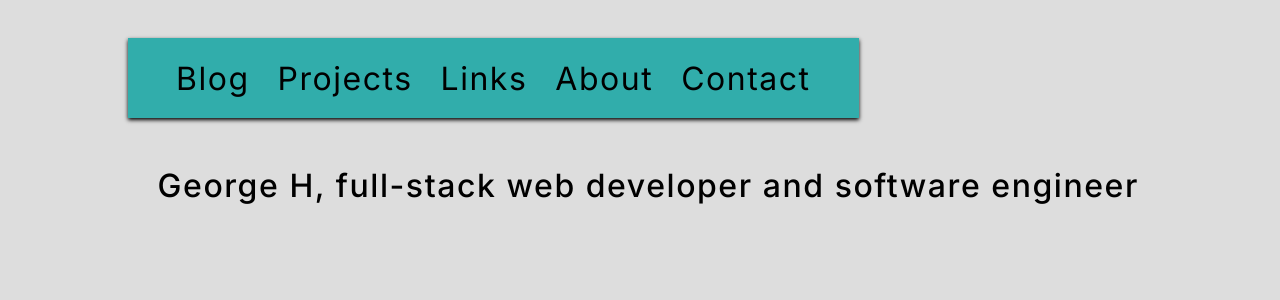
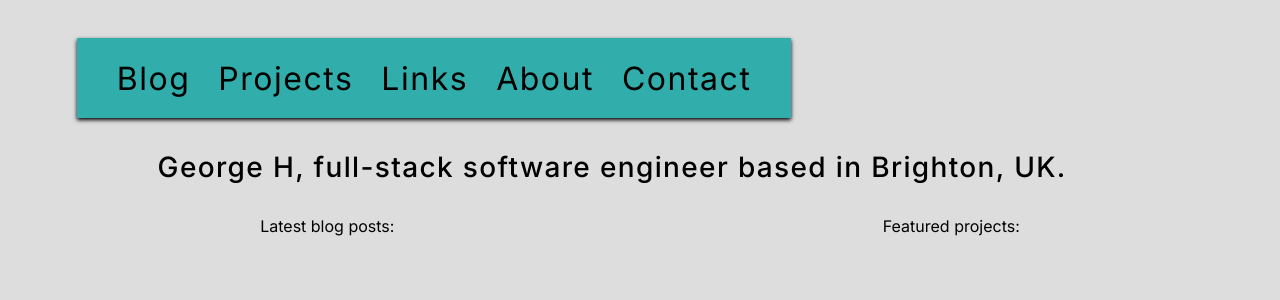
Before and after one commit to GeorgeHarland/gh-portfolio, a Next.js app: page / in a window 1280 px wide. Shown: the top 300 px of the page. Built offline with nearby package versions, Linux system fonts and the light colour scheme.

Commit message:
styles, col start

```diff
--- a/app/page.tsx
+++ b/app/page.tsx
@@ -1,7 +1,11 @@
 import HomeTitle from "@/components/homeTitle";
+import TwoColContent from "@/components/twoColContent";
 
 export default function Home() {
   return (
-    <HomeTitle />
+    <>
+      <HomeTitle />
+      <TwoColContent oneCol='abc' twoCol='def'/>
+    </>
   )
 }
--- a/components/homeTitle/index.tsx
+++ b/components/homeTitle/index.tsx
@@ -7,9 +7,10 @@ const HomeTitle = () => {
   const { width } = useWindowSize();
 
   return (
-  <S.Wrapper screenSize={width}>
-    George H, full-stack web developer and software engineer
-  </S.Wrapper>)
+    <S.Wrapper screenSize={width}>
+      George H, full-stack software engineer based in Brighton, UK.
+    </S.Wrapper>
+  )
 }
 
 export default HomeTitle;
--- a/components/homeTitle/styled.ts
+++ b/components/homeTitle/styled.ts
@@ -7,13 +7,9 @@ type WrapperProps = {
 
 export const Wrapper = styled.div<WrapperProps>`
   display: flex;
-  font-size: ${({ screenSize }) => screenSize > breakpoints.bigtablet ? '32px' : '24px'};
+  font-size: ${({ screenSize }) => screenSize > breakpoints.bigtablet ? '28px' : '24px'};
   padding: ${({ screenSize }) => screenSize > breakpoints.bigtablet ? '2rem 3rem' : '1rem 0'};
   margin-left: ${({ screenSize }) => screenSize > breakpoints.bigtablet ? '7.5%' : '3%'};
-  margin-top: 1rem;
   font-weight: 500;
   letter-spacing: 0.075ch;
-  gap: 1.75rem;
-  width: fit-content;
-  height: 80px;
 `
--- /dev/null
+++ b/components/twoColContent/index.tsx
@@ -0,0 +1,21 @@
+'use client'
+
+import useWindowSize from '@/hooks/useWindowSize'
+import * as S from './styled'
+
+type Props = {
+  oneCol: string;
+  twoCol: string;
+}
+
+const TwoColContent = ({oneCol, twoCol}: Props) => {
+  const { width } = useWindowSize();
+
+  return (
+  <S.Wrapper screenSize={width}>
+    <S.Column>Latest blog posts: </S.Column>
+    <S.Column>Featured projects: </S.Column>
+  </S.Wrapper>)
+}
+
+export default TwoColContent;
--- /dev/null
+++ b/components/twoColContent/styled.ts
@@ -0,0 +1,21 @@
+import { breakpoints } from "@/styles";
+import styled from "styled-components";
+
+type WrapperProps = {
+  screenSize: number;
+}
+
+export const Wrapper = styled.div<WrapperProps>`
+  display: flex;
+  /* font-size: ${({ screenSize }) => screenSize > breakpoints.bigtablet ? '28px' : '24px'}; */
+  /* padding: ${({ screenSize }) => screenSize > breakpoints.bigtablet ? '2rem 3rem' : '1rem 0'}; */
+  /* margin-left: ${({ screenSize }) => screenSize > breakpoints.bigtablet ? '7.5%' : '3%'}; */
+  /* font-weight: 500;
+  letter-spacing: 0.075ch; */
+  justify-content: space-around;
+  /* gap: 2rem; */
+  width: 100%;
+  /* height: 80px; */
+`
+
+export const Column = styled.div``
--- a/components/websiteHeader/styled.ts
+++ b/components/websiteHeader/styled.ts
@@ -9,8 +9,8 @@ export const Wrapper = styled.div<WrapperProps>`
   display: flex;
   font-size: 32px;
   align-items: center;
-  padding: 2rem 3rem;
-  margin-left: ${({ screenSize }) => screenSize > breakpoints.bigtablet ? '10%' : '3%'};
+  padding: 2rem 2.5rem;
+  margin-left: ${({ screenSize }) => screenSize > breakpoints.bigtablet ? '6%' : '3%'};
   margin-top: 3%;
   box-shadow: 0 2px 4px rgba(0, 0, 0, 1);
   font-weight: 400;
@@ -18,7 +18,7 @@ export const Wrapper = styled.div<WrapperProps>`
   gap: 1.75rem;
   width: fit-content;
   height: 80px;
-  background-color: ${colors.turquoise};
+  background-color: ${colors.turquoiseBanners};
 
   a:hover {
     transform: scale(1.1);
@@ -38,7 +38,7 @@ export const MobileWrapper = styled.div<WrapperProps>`
   letter-spacing: 0.075ch;
   gap: 1.75rem;
   height: 80px;
-  background-color: ${colors.turquoise};
+  background-color: ${colors.turquoiseBanners};
 
   a:hover {
     transform: scale(1.1);
--- a/styles/index.ts
+++ b/styles/index.ts
@@ -14,7 +14,8 @@ export const breakpoints = {
 
 export const colors = {
   backgroundGrey: '#dddddd',
-  turquoise: '#31adab'
+  turquoiseBanners: '#31adab',
+  primaryText: '#000000'
 };
 
 export const GlobalStyle = createGlobalStyle`
@@ -24,6 +25,7 @@ export const GlobalStyle = createGlobalStyle`
     width: 100%;
     height: 100%;
     background-color: ${colors.backgroundGrey};
+    color: ${colors.primaryText};
   }
   html {
     scroll-behavior: smooth;
```
